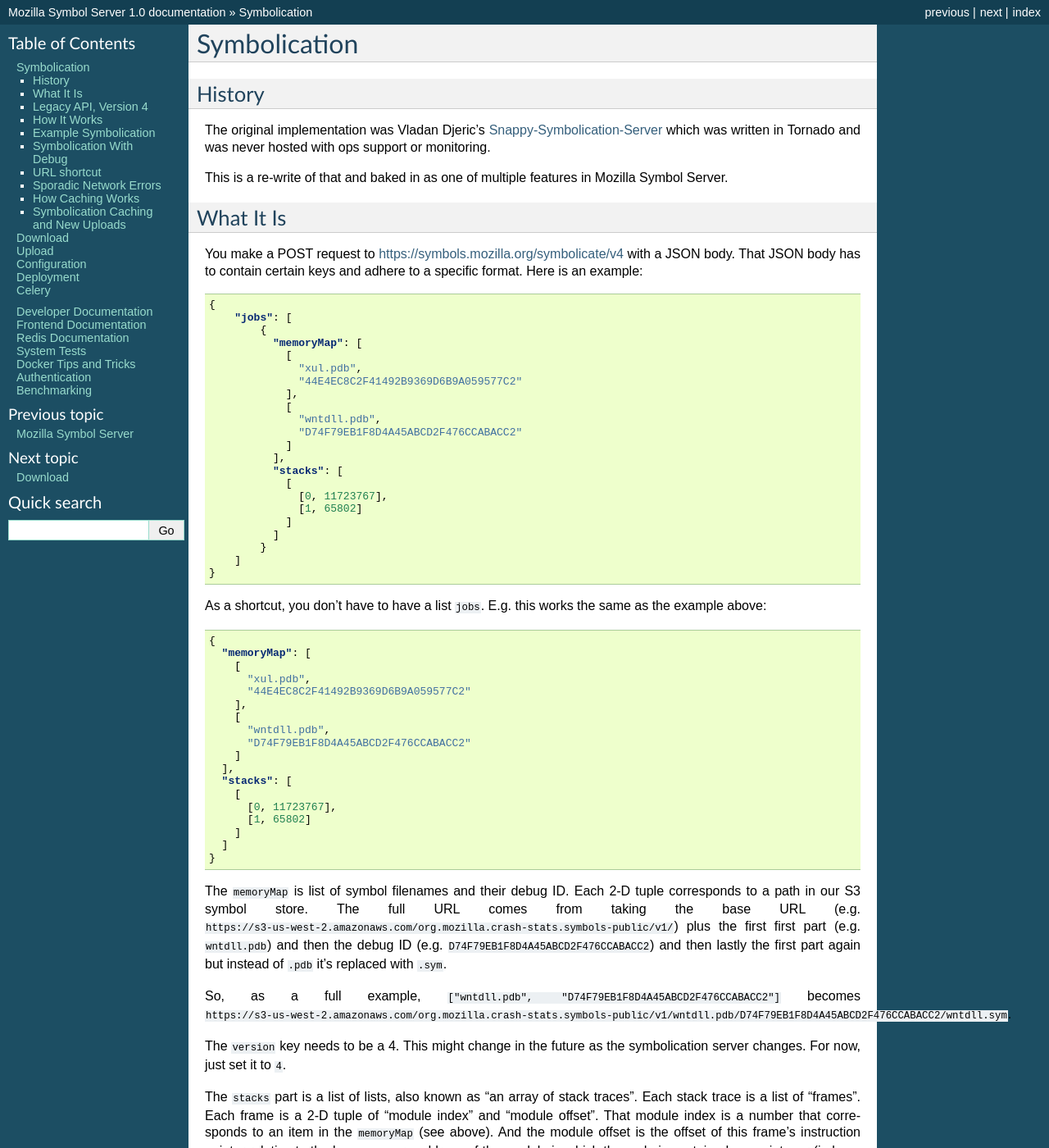
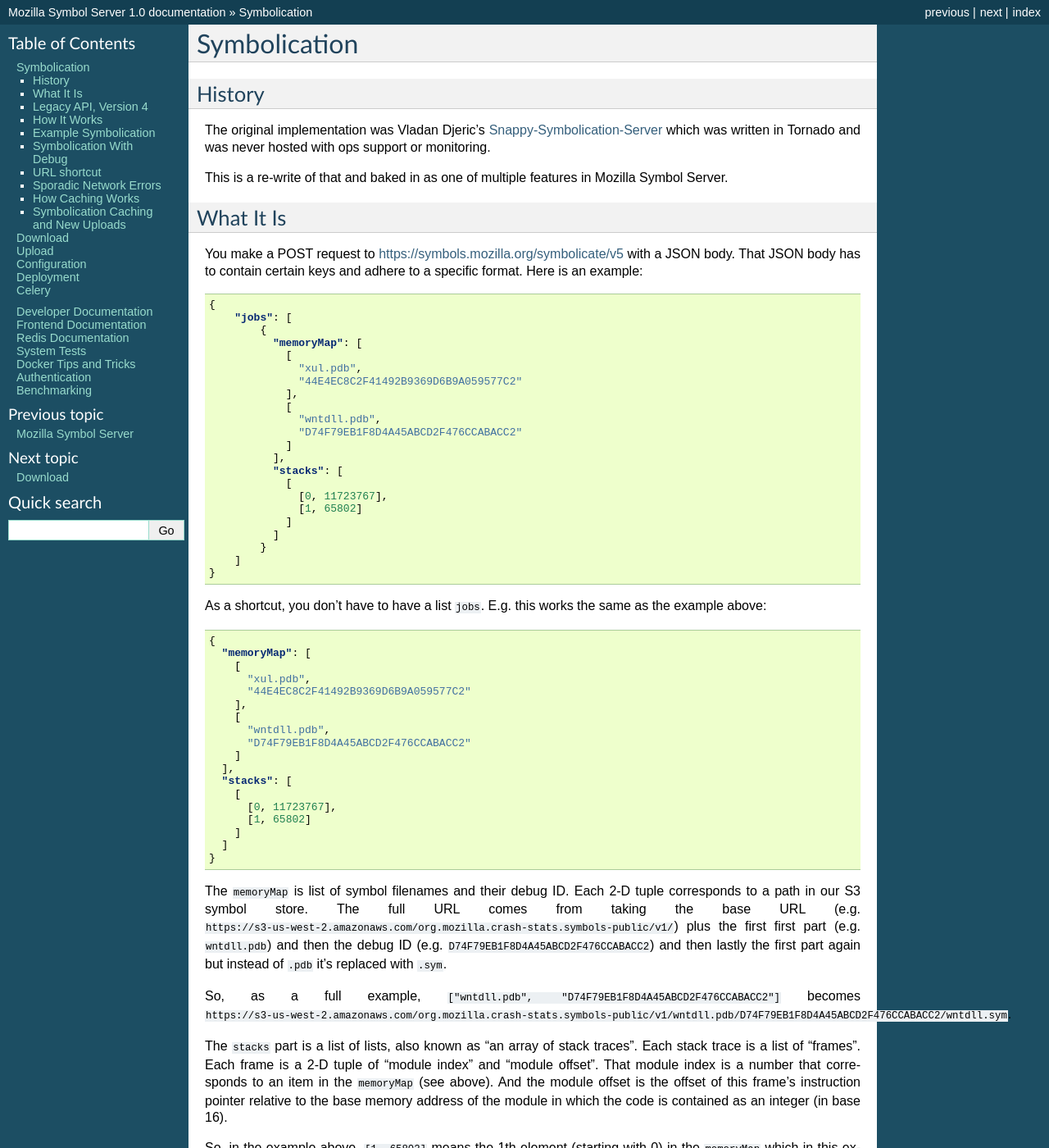
Before and after one commit to mozilla-services/tecken, a Sphinx documentation site: the page built from docs/symbolication.rst, in a window 1280 px wide and 1400 px high. Shown: the whole window at 82% size. Built offline with Sphinx 7.4.7, drawn with Linux system fonts in a browser that asks for light colours.

Commit message:
Updates for v5 symbolication (#916)

```diff
--- a/docs/symbolication.rst
+++ b/docs/symbolication.rst
@@ -18,7 +18,7 @@ Mozilla Symbol Server.
 What It Is
 ==========
 
-You make a POST request to :base_url:`/symbolicate/v4` with a JSON body.
+You make a POST request to :base_url:`/symbolicate/v5` with a JSON body.
 That JSON body has to contain certain keys and adhere to a specific format.
 Here is an example:
 
@@ -83,9 +83,6 @@ again but instead of ``.pdb`` it's replaced with ``.sym``.
 
 So, as a full example, ``["wntdll.pdb", "D74F79EB1F8D4A45ABCD2F476CCABACC2"]``
 becomes ``https://s3-us-west-2.amazonaws.com/org.mozilla.crash-stats.symbols-public/v1/wntdll.pdb/D74F79EB1F8D4A45ABCD2F476CCABACC2/wntdll.sym``.
-
-The ``version`` key needs to be a 4. This might change in the future as the
-symbolication server changes. For now, just set it to ``4``.
 
 The ``stacks`` part is a list of lists, also known as "an array of stack traces".
 Each stack trace is a list of "frames". Each frame is a 2-D tuple of
```
